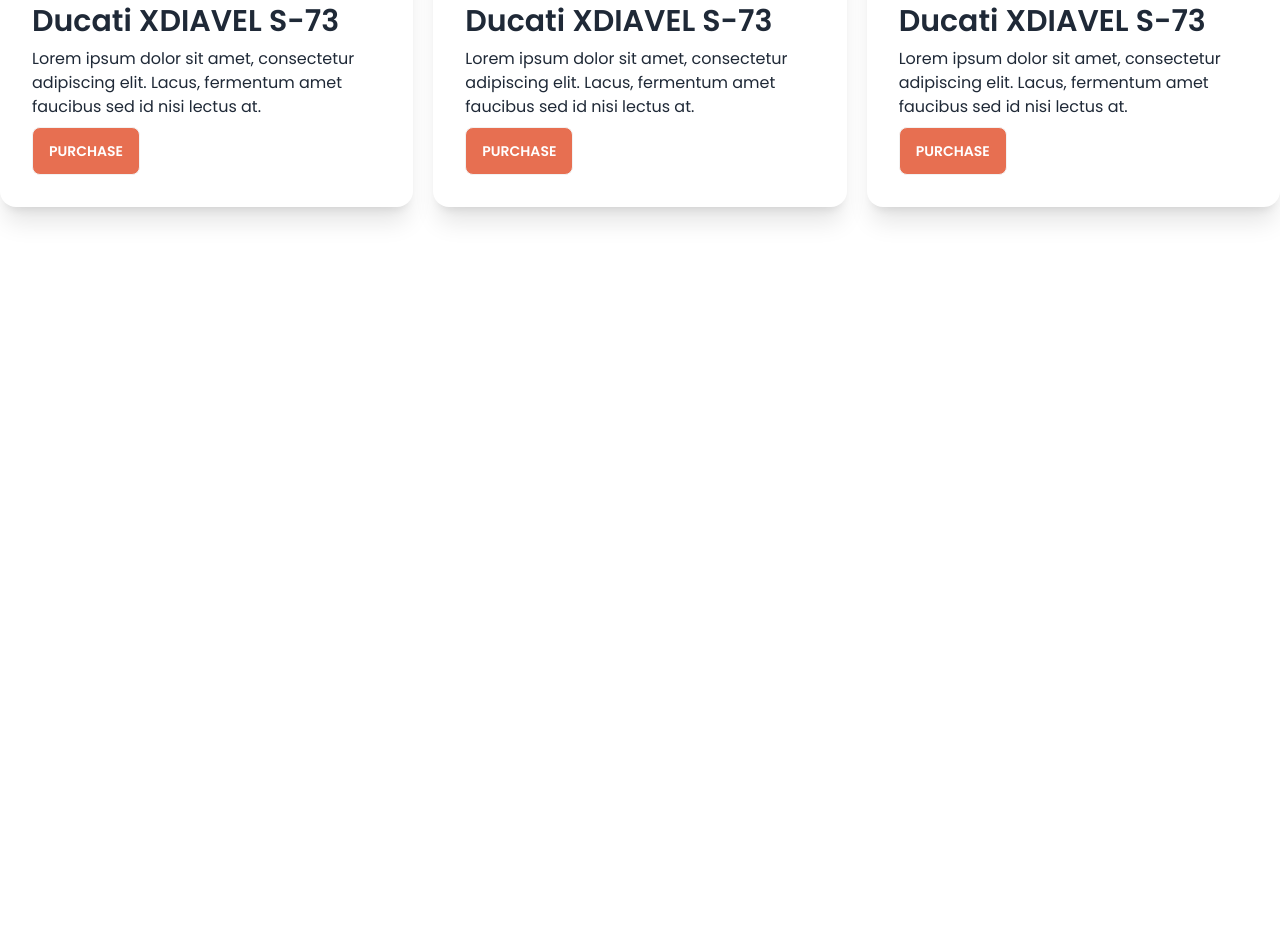
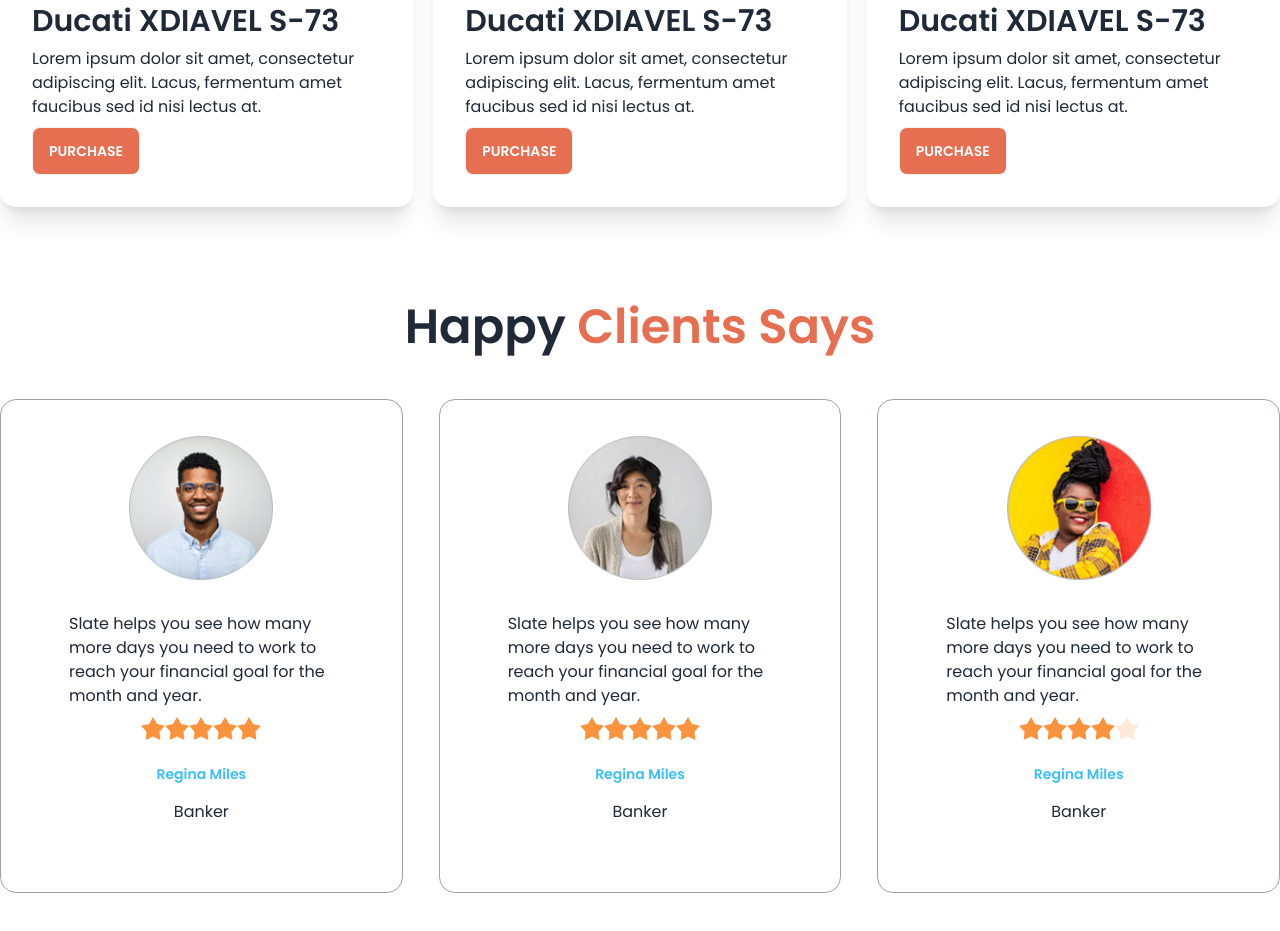
Before and after one commit to Ashamoni889/biker-zone-with-daisyui, a plain HTML site: page index.html in a window 1280 px wide. Shown: the part 1049-1980 px from the top of the page. Before the commit the page ends 1352 px from the top, so only its background shows below. Drawn offline with nearby package versions, Linux system fonts and the light colour scheme; files whose address does not match are found by name.

Commit message:
added happy clients section and responsive

```diff
--- a/index.html
+++ b/index.html
@@ -210,6 +210,76 @@
                   </div>
             </div>
         </section>
+        <!-- happy clients -->
+        <section class="my-24">
+          <h3 class="text-5xl mb-12 font-semibold text-center">Happy <span class="text-bike-primary">Clients Says </span></h3>
+          <div class="grid gap-9 grid-cols-1 md:grid-cols-2 lg:grid-cols-3">
+            <!-- first client review -->
+            <div class="card bg-base-100 p-9 border border-gray-400">
+              <figure><img class="w-36" src="/images/others/user-1.png" alt="Shoes" /></figure>
+              <div class="card-body">
+                <p>Slate helps you see how
+                  many more days you need
+                  to work to reach your financial
+                  goal for the month and year.</p>
+                  <div class="rating justify-center">
+                    <input type="radio" name="rating-2" class="mask mask-star-2 bg-orange-400" />
+                    <input type="radio" name="rating-2" class="mask mask-star-2 bg-orange-400"  />
+                    <input type="radio" name="rating-2" class="mask mask-star-2 bg-orange-400" />
+                    <input type="radio" name="rating-2" class="mask mask-star-2 bg-orange-400" checked/>
+                    <input type="radio" name="rating-2" class="mask mask-star-2 bg-orange-400" />
+                  </div>
+                <div class="text-center space-y-4 mt-4">
+                  <h4 class="text-sm font-semibold text-info">Regina Miles</h4>
+                  <p>Banker</p>
+                </div>
+              </div>
+            </div>
+            <!-- second client review -->
+            <div class="card bg-base-100 p-9 border border-gray-400">
+              <figure><img class="w-36" src="/images/others/user-2.png" alt="Shoes" /></figure>
+              <div class="card-body">
+                <p>Slate helps you see how
+                  many more days you need
+                  to work to reach your financial
+                  goal for the month and year.</p>
+                  <div class="rating justify-center">
+                    <input type="radio" name="rating-2" class="mask mask-star-2 bg-orange-400" />
+                    <input type="radio" name="rating-2" class="mask mask-star-2 bg-orange-400"  />
+                    <input type="radio" name="rating-2" class="mask mask-star-2 bg-orange-400" />
+                    <input type="radio" name="rating-2" class="mask mask-star-2 bg-orange-400" checked/>
+                    <input type="radio" name="rating-2" class="mask mask-star-2 bg-orange-400" />
+                  </div>
+                <div class="text-center space-y-4 mt-4">
+                  <h4 class="text-sm font-semibold text-info">Regina Miles</h4>
+                  <p>Banker</p>
+                </div>
+              </div>
+            </div>
+            <!-- third client review -->
+            <div class="card bg-base-100 p-9 border border-gray-400">
+              <figure><img class="w-36" src="images/others/user-3.png" alt="Shoes" /></figure>
+              <div class="card-body">
+                <p>Slate helps you see how
+                  many more days you need
+                  to work to reach your financial
+                  goal for the month and year.</p>
+                  <div class="rating justify-center">
+                    <input type="radio" name="rating-2" class="mask mask-star-2 bg-orange-400" />
+                    <input type="radio" name="rating-2" class="mask mask-star-2 bg-orange-400"  />
+                    <input type="radio" name="rating-2" class="mask mask-star-2 bg-orange-400" />
+                    <input type="radio" name="rating-2" class="mask mask-star-2 bg-orange-400" checked/>
+                    <input type="radio" name="rating-2" class="mask mask-star-2 bg-orange-400" />
+                  </div>
+                <div class="text-center space-y-4 mt-4">
+                  <h4 class="text-sm font-semibold text-info">Regina Miles</h4>
+                  <p>Banker</p>
+                </div>
+              </div>
+            </div>
+          </div>
+
+        </section>
 
     </main>
     <footer></footer>
```
